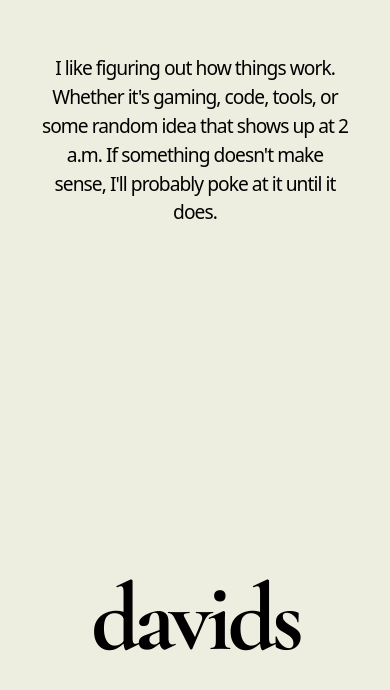
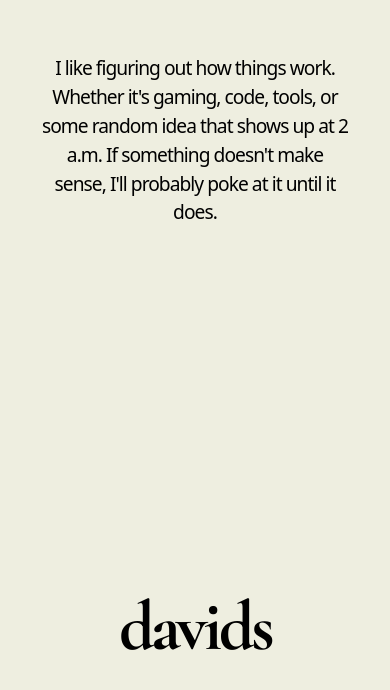
Before and after one commit to brandondavids/brandondavid-site, a React (Vite) app: page / in a window 390 px wide. Shown: the part 182-872 px from the top of the page. Built offline with nearby package versions, Linux system fonts and the light colour scheme.

Commit message:
change test

```diff
--- a/src/index.css
+++ b/src/index.css
@@ -5,12 +5,3 @@ body {
 }
 
 .font-serifbrand { font-family: "Cormorant Garamond", Georgia, serif; }
-
-/* helper to ensure the big "davids" heading doesn't overflow weirdly */
-h1 { line-height: 0.9; }
-
-
-/* small responsive tweaks */
-@media (max-width: 640px) {
-  h1 { font-size: 6rem }
-}
```
